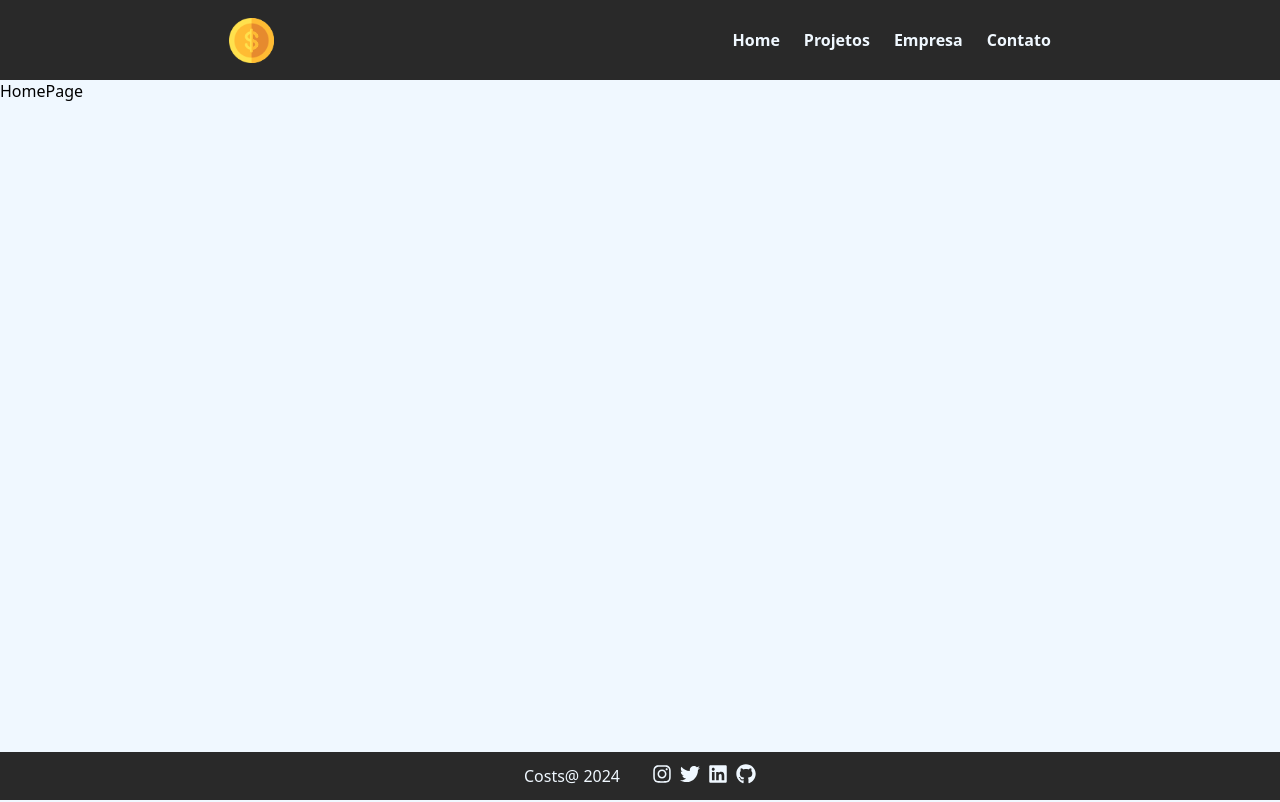
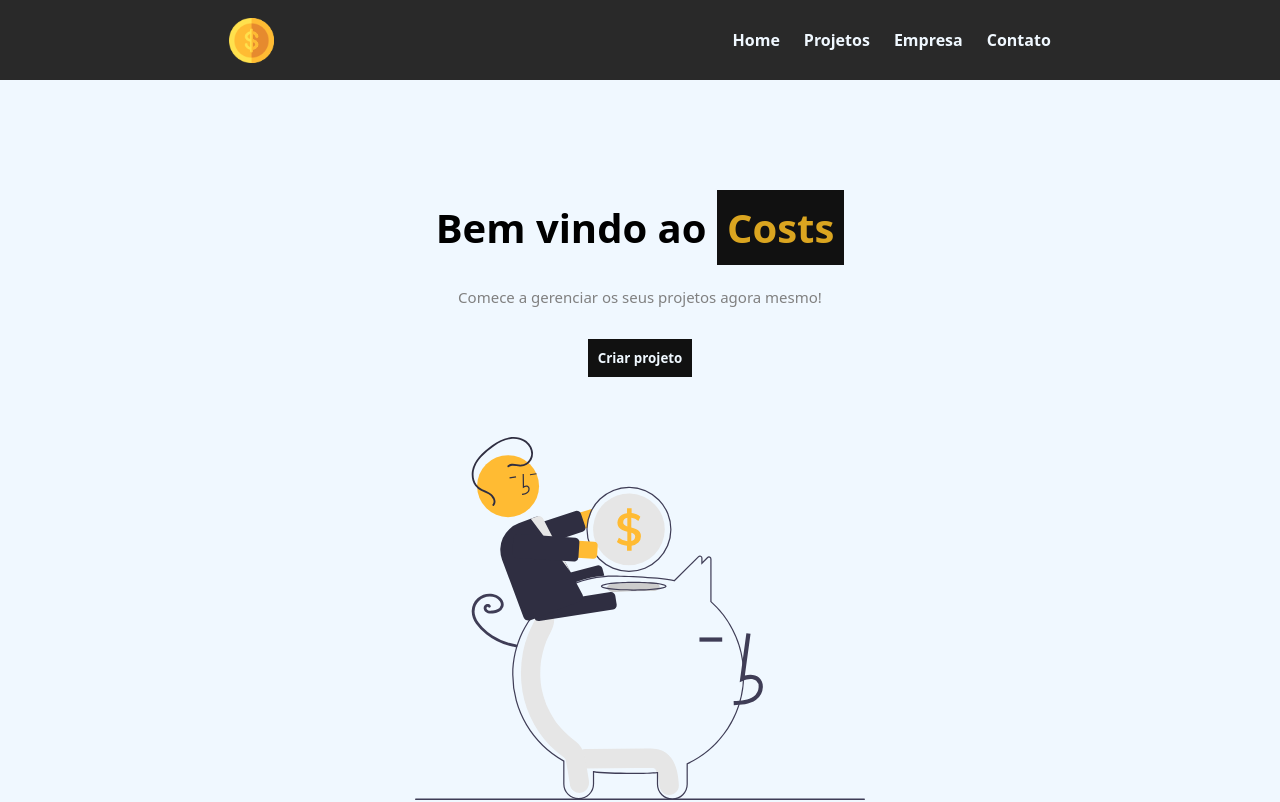
Before and after one commit to diegolts7/GerenciadorProjetos, a React (Create React App) app: page / in a window 1280 px wide. Shown: the top 802 px of the page. Built offline with nearby package versions, Linux system fonts and the light colour scheme.

Commit message:
criando e estilizando a rota da Home e de New Project.

```diff
--- a/src/App.css
+++ b/src/App.css
@@ -5,5 +5,5 @@
   min-height: 100vh;
 }
 .corpo {
-  flex: 1;
+  min-height: 100vh;
 }
--- a/src/App.js
+++ b/src/App.js
@@ -6,6 +6,7 @@ import Home from "./components/pages/home/Home";
 import Projetos from "./components/pages/projetos/Projetos";
 import Empresa from "./components/pages/empresa/Empresa";
 import Contato from "./components/pages/contato/Contato";
+import NewProject from "./components/pages/newProject/NewProject";
 
 function App() {
   return (
@@ -18,6 +19,7 @@ function App() {
             <Route path="/projetos" element={<Projetos />} />
             <Route path="/empresa" element={<Empresa />} />
             <Route path="/contato" element={<Contato />} />
+            <Route path="/new_project" element={<NewProject />} />
           </Routes>
         </div>
         <Footer />
--- a/src/components/layout/cabecalho/Links.js
+++ b/src/components/layout/cabecalho/Links.js
@@ -6,8 +6,6 @@ const DivLinks = styled.div`
   gap: 1.5rem;
 
   a {
-    color: aliceblue;
-    text-decoration: none;
     font-weight: bold;
 
     &:hover {
--- a/src/components/layout/footer/Footer.js
+++ b/src/components/layout/footer/Footer.js
@@ -4,11 +4,14 @@ import { FaInstagram, FaTwitter, FaLinkedin, FaGithub } from "react-icons/fa6";
 const Rodape = styled.footer`
   display: flex;
   align-items: center;
-  justify-content: center;
-  height: 6vh;
+  justify-content: space-around;
+  flex-direction: column;
+  height: 12vh;
   background-color: #292929;
   color: aliceblue;
-  gap: 2rem;
+  strong {
+    color: #daa520;
+  }
 `;
 
 const Icones = styled.div`
@@ -25,7 +28,7 @@ const Icones = styled.div`
 function Footer() {
   return (
     <Rodape>
-      <p>Costs@ 2024</p>
+      <strong>Costs @ 2024</strong>
       <Icones>
         <a target="_blank" href="https://www.google.com.br/?hl=pt-BR">
           <FaInstagram />
--- /dev/null
+++ b/src/components/pages/home/BtnProjeto.js
@@ -0,0 +1,26 @@
+import styled from "styled-components";
+import { Link } from "react-router-dom";
+
+const BtnCriarProjeto = styled.button`
+  padding: 10px;
+  background-color: #111;
+  cursor: pointer;
+  border: none;
+  font-weight: bold;
+  transition: 0.3s;
+  color: aliceblue;
+
+  &:hover {
+    color: grey;
+  }
+`;
+
+const BtnProjeto = () => {
+  return (
+    <Link to="/new_project">
+      <BtnCriarProjeto>Criar projeto</BtnCriarProjeto>
+    </Link>
+  );
+};
+
+export default BtnProjeto;
--- /dev/null
+++ b/src/components/pages/home/Home.css
@@ -0,0 +1,31 @@
+.divHome {
+  display: flex;
+  align-items: center;
+  justify-content: center;
+  flex-direction: column;
+  width: 70vh;
+  min-height: 90vh;
+  margin: 0 auto;
+  gap: 2rem;
+}
+
+.fundoPreto {
+  background-color: #111;
+  color: #daa520;
+  padding: 10px;
+}
+
+.descricaoHome {
+  font-size: 15px;
+  color: grey;
+}
+
+.divHome h1 {
+  margin-top: 15vh;
+  font-size: 40px;
+}
+
+.imageHome {
+  width: 450px;
+  margin-top: auto;
+}
--- a/src/components/pages/home/Home.js
+++ b/src/components/pages/home/Home.js
@@ -1,9 +1,18 @@
-import styled from "styled-components";
+import "./Home.css";
+import BtnProjeto from "./BtnProjeto";
+import imageHome from "../../../img/savings.svg";
 
 function Home() {
   return (
-    <div>
-      <p>HomePage</p>
+    <div className="divHome">
+      <h1>
+        Bem vindo ao <span className="fundoPreto">Costs</span>
+      </h1>
+      <p className="descricaoHome">
+        Comece a gerenciar os seus projetos agora mesmo!
+      </p>
+      <BtnProjeto />
+      <img src={imageHome} alt="ImagemHome" className="imageHome" />
     </div>
   );
 }
--- /dev/null
+++ b/src/components/pages/newProject/NewProject.css
@@ -0,0 +1,46 @@
+.divNewProject {
+  display: flex;
+  justify-content: center;
+  flex-direction: column;
+  width: 40vh;
+  margin: 0 auto;
+  gap: 1.5rem;
+}
+.form {
+  display: flex;
+  flex-direction: column;
+  gap: 0.5rem;
+}
+.form input,
+select {
+  padding: 12px;
+  border-radius: 10px;
+  border: 1px solid grey;
+  background-color: inherit;
+}
+
+.divNewProject p {
+  color: grey;
+}
+.divNewProject h1 {
+  font-size: 40px;
+  margin-top: 10vh;
+}
+
+.divNewProject button {
+  padding: 10px;
+  background-color: #111;
+  cursor: pointer;
+  border: none;
+  font-weight: bold;
+  transition: 0.3s;
+  color: aliceblue;
+  width: 14vh;
+}
+.divNewProject a {
+  margin: 0 auto;
+}
+
+.divNewProject button:hover {
+  color: grey;
+}
--- /dev/null
+++ b/src/components/pages/newProject/NewProject.js
@@ -0,0 +1,30 @@
+import { Link } from "react-router-dom";
+import "./NewProject.css";
+
+const NewProject = () => {
+  return (
+    <div className="divNewProject">
+      <h1>Criar Projeto</h1>
+      <p>Crie seu projeto para depois adicionar os serviçoes</p>
+      <div className="form">
+        <strong>Nome do Projeto:</strong>
+        <input type="text" placeholder="Insira o nome do projeto" />
+        <strong>Orçamento do projeto:</strong>
+        <input type="Numeber" placeholder="Insira o orçamento total" />
+        <strong>Selecione a categoria:</strong>
+        <select>
+          <option value="">Selecione uma opçao</option>
+          <option value="Infra">Infra</option>
+          <option value="Desenvolvimento">Desenvolvimento</option>
+          <option value="Design">Design</option>
+          <option value="Planejamento">Planejamento</option>
+        </select>
+      </div>
+      <Link to="/projetos">
+        <button>Criar Projeto</button>
+      </Link>
+    </div>
+  );
+};
+
+export default NewProject;
--- a/src/index.css
+++ b/src/index.css
@@ -10,3 +10,22 @@
 body {
   background: aliceblue;
 }
+
+a {
+  text-decoration: none;
+  color: aliceblue;
+}
+
+::-webkit-scrollbar {
+  width: 7px; /* Largura da barra de rolagem */
+}
+
+/* Estilizando a pista (fundo) da barra de rolagem */
+::-webkit-scrollbar-track {
+  background: aliceblue; /* Cor de fundo da pista */
+}
+
+/* Estilizando o polegar (alça) da barra de rolagem */
+::-webkit-scrollbar-thumb {
+  background: grey; /* Cor do polegar */
+}
```
